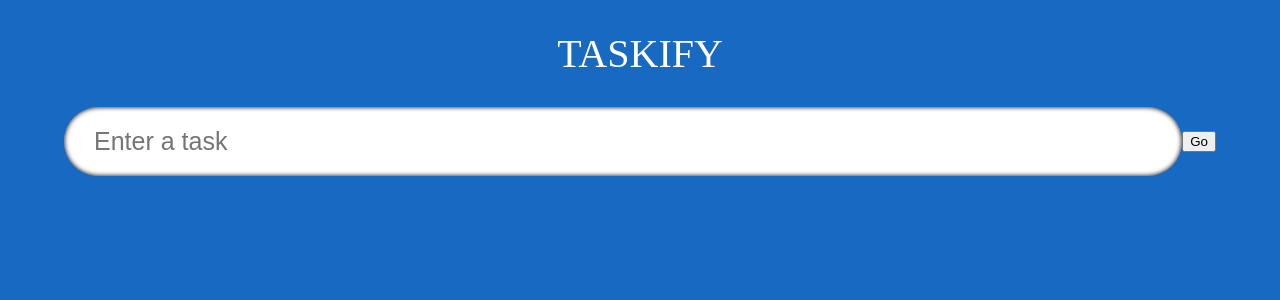
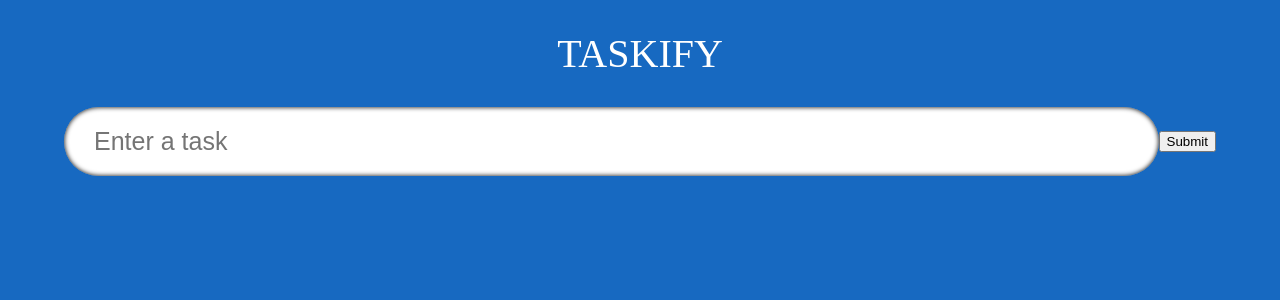
Before and after one commit to MihaiGitHub/Taskify, a React (Create React App) app: page / in a window 1280 px wide. Shown: the top 300 px of the page. Built offline with nearby package versions, Linux system fonts and the light colour scheme; a web font is replaced by a local one.

Commit message:
Update component

```diff
--- a/src/components/InputField.tsx
+++ b/src/components/InputField.tsx
@@ -6,7 +6,7 @@ const InputField = () => {
     <form className="input">
       <input type="input" placeholder="Enter a task" className="input__box" />
       <button className="input__submit" type="submit">
-        Go
+        Submit
       </button>
     </form>
   );
```
